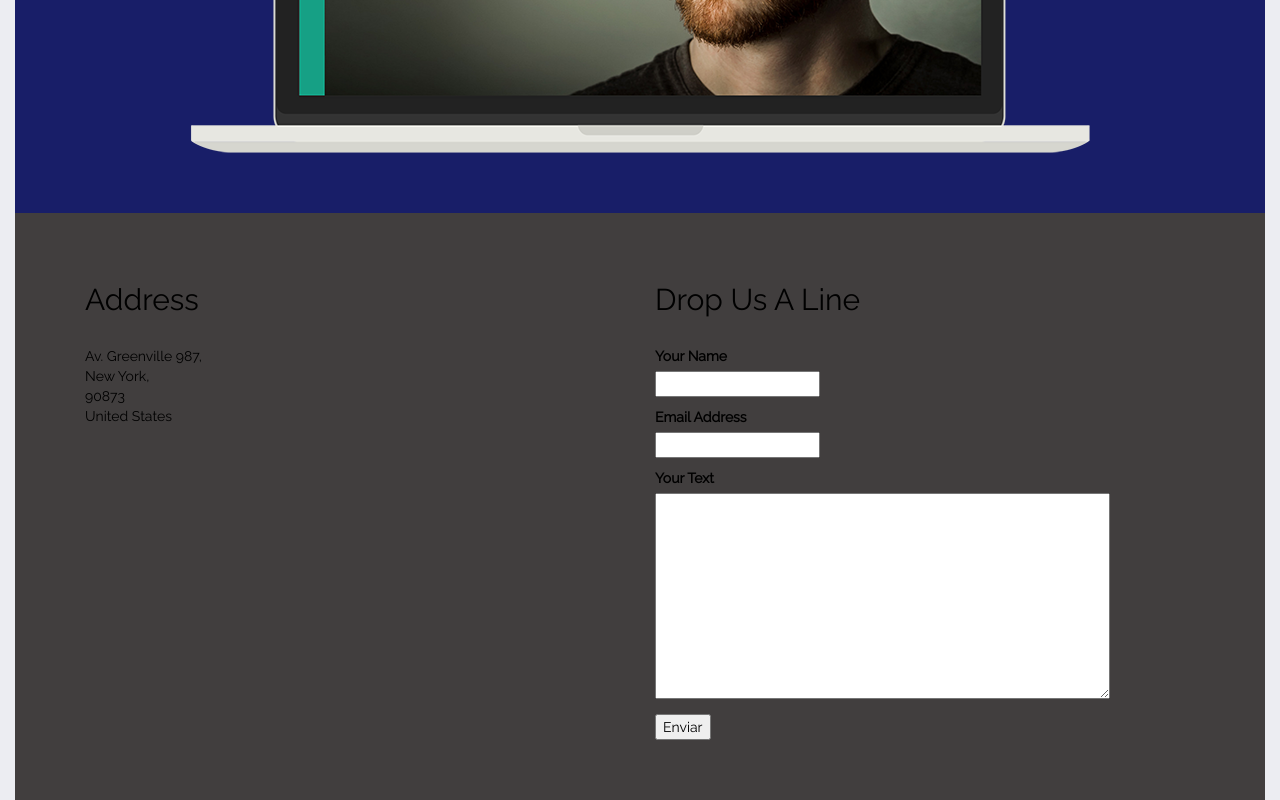
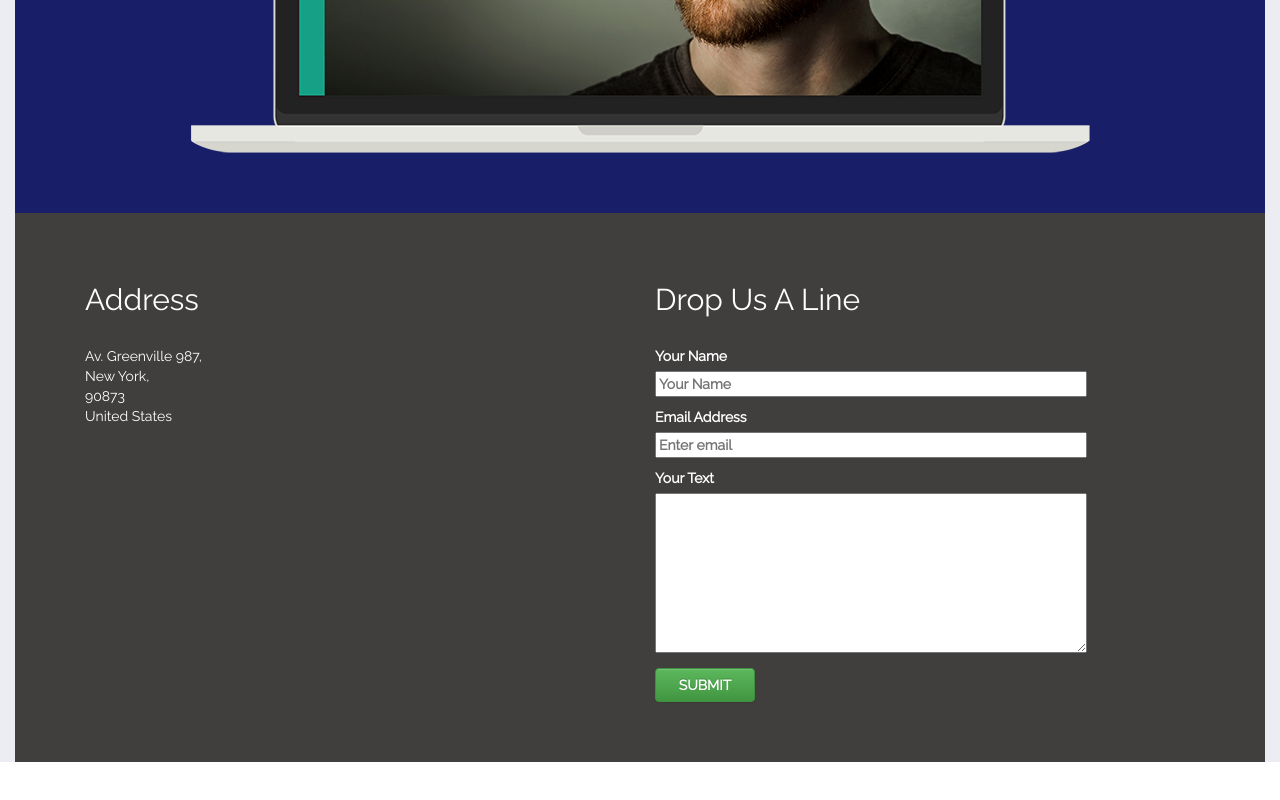
Before and after one commit to vanita22/responsive-pratt, a plain HTML site: page index.html in a window 1280 px wide. Shown: the part 2759-3559 px from the top of the page. After the commit the page ends 3521 px from the top, so only its background shows below. Drawn offline with nearby package versions, Linux system fonts and the light colour scheme; files that its build step writes are made by us from their sources; files whose address does not match are found by name.

Commit message:
subiendo más codigos

```diff
--- a/assets/css/estilo.css
+++ b/assets/css/estilo.css
@@ -63,5 +63,30 @@
 	width: 100%;
 	height: auto;
 	padding: 50px 70px;
+}
+
+#caja5 h2{
 	color: white;
 }
+
+#caja6 p{
+	color: white;
+}
+
+#caja7 label{
+	color: white;
+}
+
+#caja7 input{
+	font-weight: bold;
+	width: 80%;
+}
+
+#caja7 textarea{
+	width: 80%;
+	height: 20vh;
+}
+
+#caja7 .btn{
+	width: 100px;
+}
--- a/index.html
+++ b/index.html
@@ -116,7 +116,7 @@
       <div class="container-fluid" id="caja4">
         <div class="col-md-12" align="center">
           <h1 class="color1">Some Screenshots</h1><br>
-          <img src="img/item-01.png">
+          <img src="img/item-01.png" class="img-responsive">
         </div>
       </div>
 
@@ -124,7 +124,7 @@
       <div class="container-fluid" id="caja5">
         <div class="row">
 
-          <div class="col-md-6">
+          <div class="col-md-6" id="caja6">
             <h2>Address</h2><br>
             <p>Av. Greenville 987,<br>
                New York,<br>
@@ -132,25 +132,25 @@
                United States</p>
           </div>
 
-          <div class="col-md-6">
+          <div class="col-md-6" id="caja7">
             <h2>Drop Us A Line</h2><br>
             <form action="" method="get">
               <p>
                 <label for="nombre">Your Name</label><br>
-                <input type="text" name="nombre" id="nombre" maxlength="50" />
+                <input type="text" name="nombre" id="nombre" maxlength="50" placeholder="Your Name" />
               </p>
 
               <p>
                 <label for="correo">Email Address</label><br>
-                <input type="text" name="correo" id="correo" maxlength="100" />
+                <input type="text" name="correo" id="correo" maxlength="100" placeholder="Enter email" />
               </p>
 
               <p><label for="Comentario">Your Text</label><br>
-                <textarea name="Comentario" id="Comentario" rows="10" cols="60"></textarea>
+                <textarea name="Comentario" id="Comentario"></textarea>
               </p>
 
               <p>
-                <input type="submit" value="Enviar" />
+                <input type="submit" value="SUBMIT" class="btn btn-success"/>
               </p>
             </form>
           </div>
```
